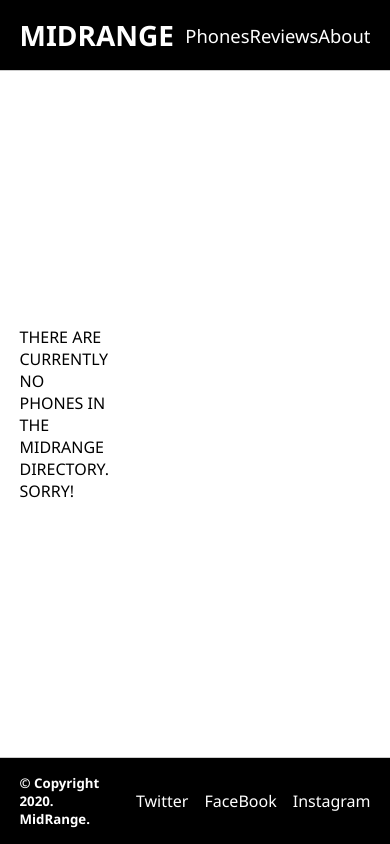
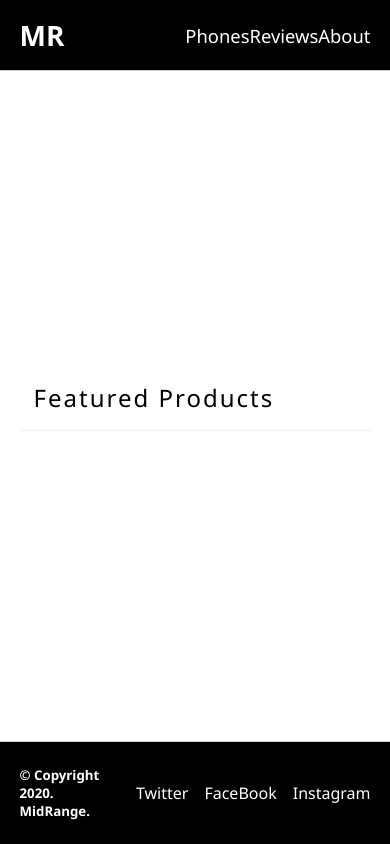
Before and after one commit to BradleyTim/telephone, a Django app: page / in a window 390 px wide. Run offline with Django 3.2, Linux system fonts and the light colour scheme; data that the repository does not hold is empty.

Commit message:
style admin page to app theme && merge templates && re-model phone model

```diff
--- a/pages/static/pages/main.css
+++ b/pages/static/pages/css/main.css
@@ -64,7 +64,21 @@ li.menu-item a {
 
 main {
     width: 90%;
-    margin: 2rem auto;
+    margin: 1rem auto;
+}
+
+div.sub-heading {
+    width: 100%;
+    margin: 0 auto;
+    padding-bottom: 1rem;
+    border-bottom: 1.5px solid #eee;
+}
+
+div.sub-heading h3{
+    font-size: 1.5rem;
+    font-weight: 400;
+    letter-spacing: 2px;
+    margin-left: 4%;
 }
 
 section.phones {
@@ -82,7 +96,19 @@ section.phones {
 }
 
 .picture {
-    width: 100%;
+    width: 80%;
+}
+
+.more-info {
+    display: block;
+    width: 70%;
+    margin: .5rem auto;
+    padding: .15rem 0;
+    border-radius: 2.5px;
+    background-color: #000;
+    color: #fff;
+    font-size: 1.25rem;
+    text-align: center;
 }
 
 /* FOOTER CSS AND ITS CHILDREN */
@@ -95,7 +121,7 @@ footer {
 
 footer .container {
     width: 90%;
-    padding: 1rem 0;
+    padding: 1.5rem 0;
     margin: 0 auto;
     display: flex;
     align-items: center;
--- a/pages/templates/pages/index.html
+++ /dev/null
@@ -1,18 +0,0 @@
-{% extends 'pages/layout.html' %}
-
-{% block content %}
-    <section class="phones">
-        {% if phones %}
-            {% for phone in phones %}
-                <div class="card">
-                    <img class="picture" src="{{phone.image.url}}" alt="Device Image">
-                    <h3>{{phone.name}}</h3>
-                    <p class="brand">{{phone.brand}}</p>
-                    <p class="price">{{phone.price}}</p>
-                </div>
-            {% endfor %}
-        {% else %}
-            <div>THERE ARE CURRENTLY NO PHONES IN THE MIDRANGE DIRECTORY. SORRY!</div>
-        {% endif %}
-    </section>
-{% endblock %}
--- a/reviews/static/reviews/reviews.css
+++ b/reviews/static/reviews/reviews.css
@@ -3,9 +3,17 @@ section.reviews {
     margin: 0 auto;
 }
 
-section.reviews h1.reviews-page-title {
-    font-size: 2rem;
-    font-weight: 600;
+section.reviews div.reviews-sub-heading {
+    width: 100%;
+    margin: 0 auto;
+    padding-bottom: 1rem;
+    border-bottom: 1.5px solid #eee;
+}
+
+section.reviews div.reviews-sub-heading h3{
+    letter-spacing: 1px;
+    font-size: 1.75rem;
+    font-weight: 300;
 }
 
 section.reviews article.card {
--- a/reviews/urls.py
+++ b/reviews/urls.py
@@ -2,5 +2,5 @@ from django.urls import path
 from . import views
 
 urlpatterns = [
-    path('', views.index, name='reviews-index'),
+    path('', views.index, name='reviews'),
 ]
--- a/reviews/views.py
+++ b/reviews/views.py
@@ -5,4 +5,4 @@ def index(request):
     context = {
         'reviews': Review.objects.all()
     }
-    return render(request, 'reviews/index.html', context)
+    return render(request, 'reviews/reviews.html', context)
--- a/pages/templates/pages/layout.html
+++ b/templates/layout.html
@@ -6,11 +6,11 @@
         <meta charset="UTF-8">
         <meta name="viewport" content="width=device-width, initial-scale=1.0">
         <link rel="stylesheet" type="text/css" href="{% static 'reviews/reviews.css' %}">
-        <link rel="stylesheet" type="text/css" href="{% static 'pages/main.css' %}">
+        <link rel="stylesheet" type="text/css" href="{% static 'pages/css/main.css' %}">
         {% if title %}
-            <title>MidRange - {{ title }}</title>
+            <title>MR - {{ title }}</title>
         {% else %}
-            <title>MidRange</title>
+            <title>MR</title>
         {% endif %}
     </head>
 
@@ -19,15 +19,15 @@
             <nav>
                 <h2 class="logo">
                     <a href="{% url 'pages-index' %}">
-                        MIDRANGE
+                        MR
                     </a>
                 </h2>
                 <ul class="menu">
                     <li class="menu-item">
-                        <a href="#">Phones</a>
+                        <a href="{% url 'pages-index' %}">Phones</a>
                     </li>
                     <li class="menu-item">
-                        <a href="{% url 'reviews-index' %}">Reviews</a>
+                        <a href="{% url 'reviews' %}">Reviews</a>
                     </li>
                     <li class="menu-item">
                         <a href="{% url 'pages-about' %}">About</a>
--- a/pages/templates/pages/about.html
+++ b/templates/pages/about.html
@@ -1,4 +1,4 @@
-{% extends 'pages/layout.html' %}
+{% extends 'layout.html' %}
 
 {% block content %}
     <h1>MIDRANGE ABOUT</h1>
--- /dev/null
+++ b/templates/pages/index.html
@@ -0,0 +1,22 @@
+{% extends 'layout.html' %}
+
+{% load humanize %}
+
+{% block content %}
+    <div class="sub-heading">
+        <h3>Featured Products</h3>
+    </div>
+    <section class="phones">
+        {% if phones %}
+            {% for phone in phones %}
+            <div class="card">
+                <img class="picture" src="{{phone.image.url}}" alt="Device Image">
+                <h3>{{phone.name}}</h3>
+                <p class="brand">{{phone.brand}}</p>
+                <p class="price">Ksh. {{phone.price | intcomma}}</p>
+                <a href="#" class="more-info">More Info</a>
+            </div>
+            {% endfor %}
+        {% endif %}
+    </section>
+{% endblock %}
```
Also changed, not shown: midrange/settings.py (+2 -6 lines), pages/static/pages/css/admin.css (added, +37 -0 lines), pages/views.py (+4 -92 lines), reviews/admin.py (+9 -1 lines), reviews/templates/reviews/index.html (deleted, +0 -25 lines), shop/admin.py (+11 -1 lines), shop/models.py (+9 -0 lines), templates/admin/base_site.html (added, +12 -0 lines), templates/reviews/reviews.html (added, +27 -0 lines), shop/migrations/0003_auto_20200224_1149.py (added).
